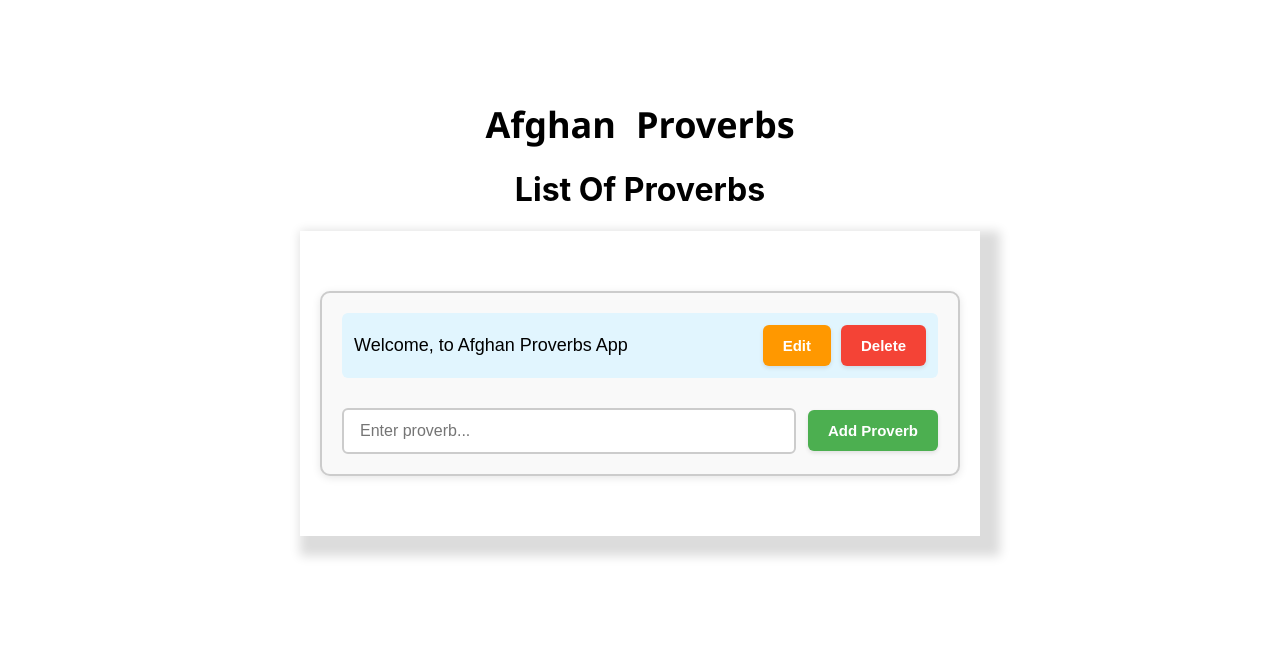
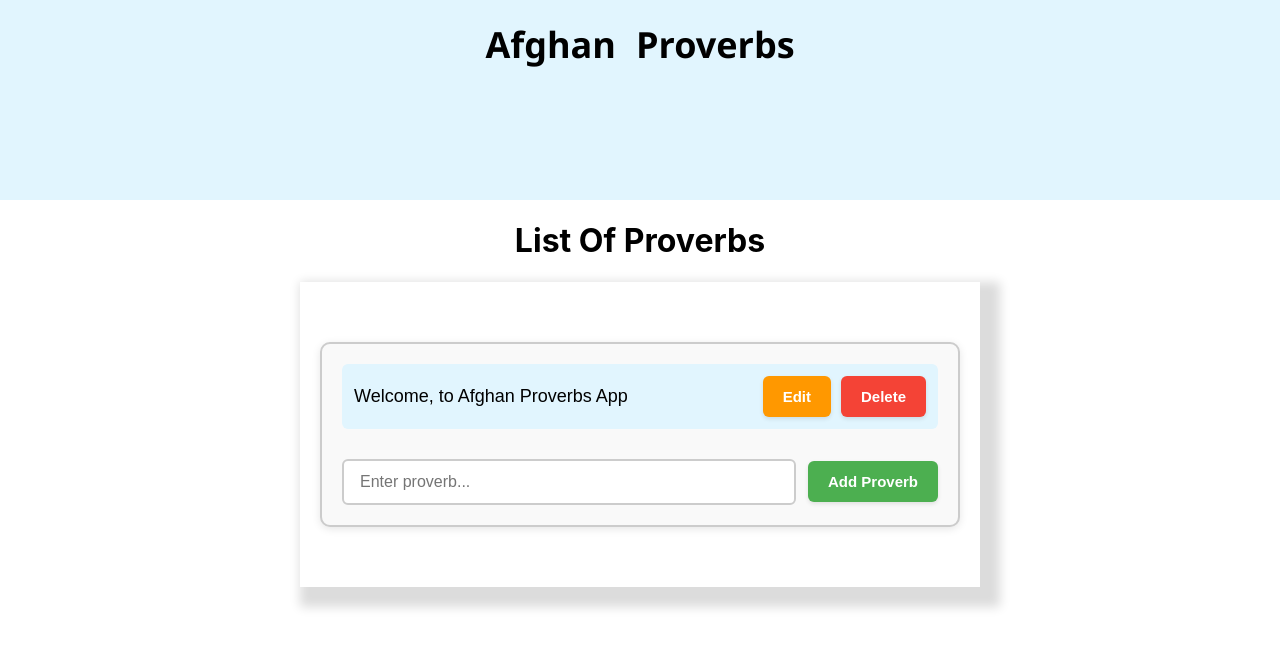
Before and after one commit to MahsumaRezai/Afg_Provrebs, a React (Create React App) app: page / in a window 1280 px wide. Shown: the top 648 px of the page. Built offline with nearby package versions, Linux system fonts and the light colour scheme.

Commit message:
work on the head sections

```diff
--- a/src/App.js
+++ b/src/App.js
@@ -1,11 +1,11 @@
 import './App.css';
 import { React, Fragment } from 'react';
-import Welcome from './Compontes/Welcome';
 import Fri from './Compontes/Fri';
+import Head from './Compontes/Head';
 function App() {
   return (
     <Fragment>
-      <Welcome />
+      <Head />
       <Fri />
 
 
--- /dev/null
+++ b/src/Compontes/Head.js
@@ -0,0 +1,19 @@
+
+import { Fragment } from 'react';
+import Welcome from './Welcome';
+import './head.css'
+
+const Head = (props) => {
+    return (
+        <Fragment>
+            <div className="head">
+                <Welcome />
+
+            </div>
+
+
+        </Fragment>
+    )
+
+}
+export default Head;
--- a/src/Compontes/List.js
+++ b/src/Compontes/List.js
@@ -7,8 +7,7 @@ const List = () => {
     ]);
     const [inputValue, setInputValue] = useState('');
     const [isEditing, setIsEditing] = useState(false);
-    const [editIndex, setEditIndex] = useState(null); // برای ویرایش جمله خاص
-
+    const [editIndex, setEditIndex] = useState(null);
     const handleAdd = () => {
         if (inputValue.trim() !== '') {
             setProverbs([...proverbs, inputValue]);
@@ -46,8 +45,6 @@ const List = () => {
                             <button onClick={() => handleEdit(index)} className="edit">Edit</button>
                             <button onClick={() => handleDelete(index)} className="delete">Delete</button>
                         </div>
-
-
                     </li>
                 ))}
             </ul>
@@ -59,7 +56,6 @@ const List = () => {
                     value={inputValue}
                     onChange={(e) => setInputValue(e.target.value)}
                 />
-
                 {isEditing ? (
                     <button onClick={handleSaveEdit} className="save">Save Edit</button>
                 ) : (
--- a/src/Compontes/Wel.css
+++ b/src/Compontes/Wel.css
@@ -3,10 +3,11 @@
   justify-content: center;
   align-items: center;
   gap: 20px;
-  margin-top: 100px;
   font-size: 36px;
   font-weight: bold;
   font-family: 'Segoe UI', sans-serif;
+  padding-top: 20px;
+  color: 50px;
 }
 
 .text-part {
--- /dev/null
+++ b/src/Compontes/head.css
@@ -0,0 +1,5 @@
+.head {
+    background: #e1f5fe;
+    width: 100%;
+    height: 200px;
+}
```
Also changed, not shown: src/Compontes/List.css (+2 -9 lines).
